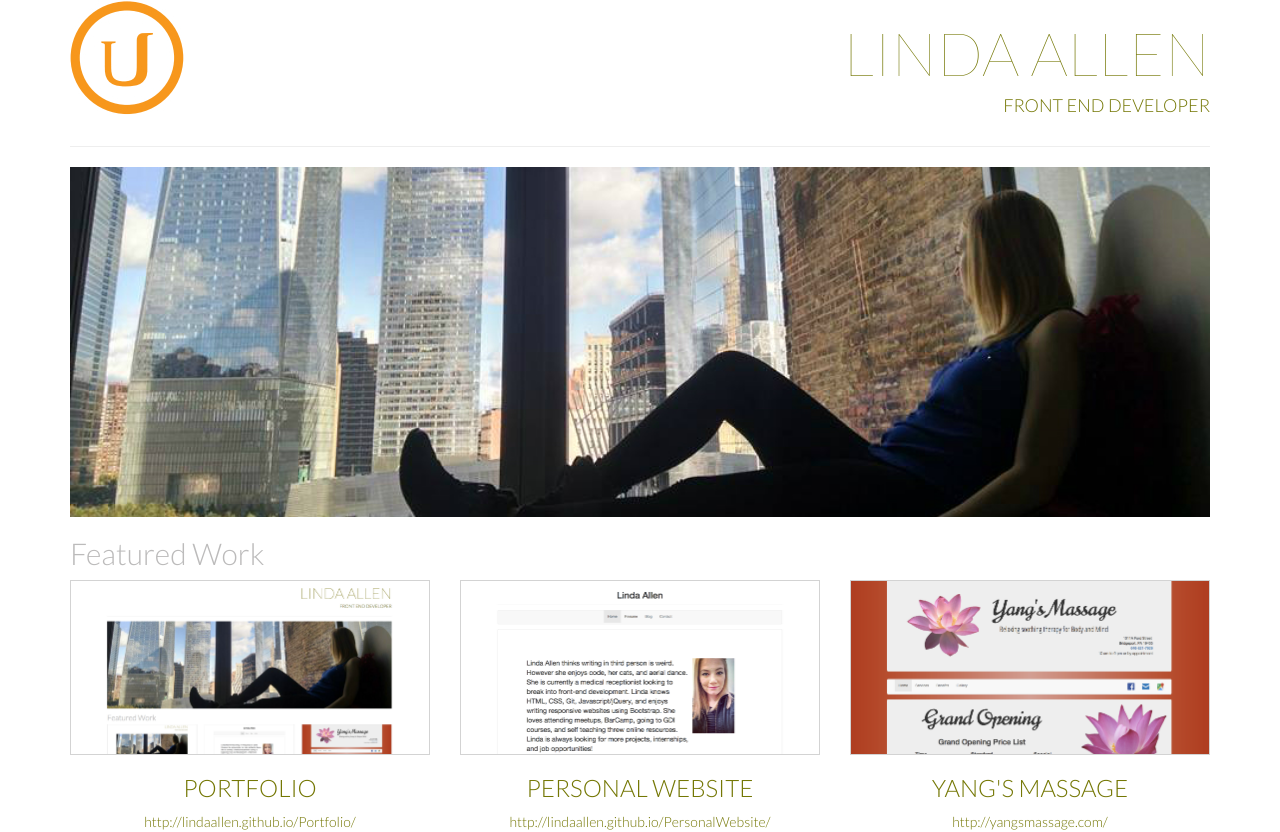
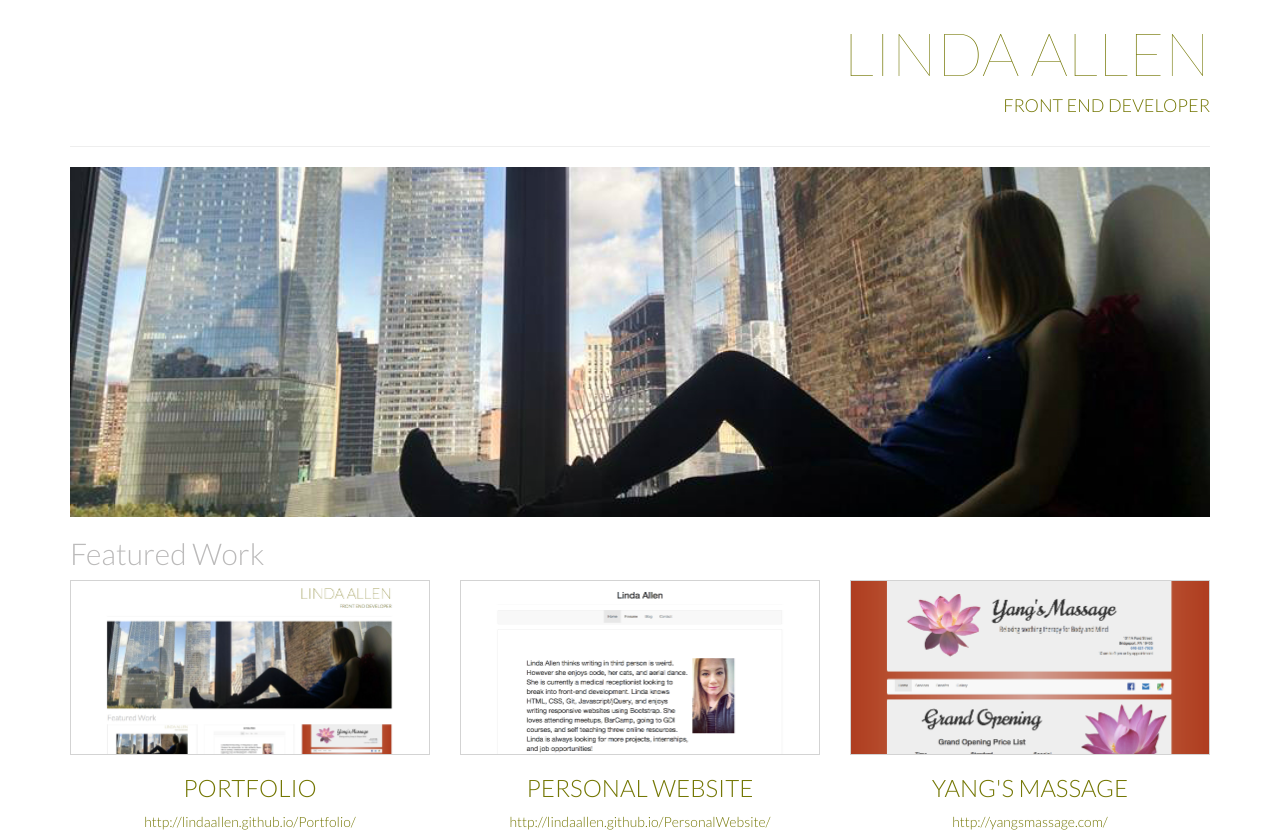
Before and after one commit to LindaAllen/Portfolio, a plain HTML site: page index.html in a window 1280 px wide. Drawn offline with nearby package versions, Linux system fonts and the light colour scheme.

Commit message:
Removed logo

```diff
--- a/index.html
+++ b/index.html
@@ -21,7 +21,7 @@
   <body>
   	<div class="container">
   		<div class="row">
-  			<div class="col-md-6"><img src="images/logo.jpg">
+  			<div class="col-md-6"><!-- <img src="images/logo.jpg"> -->
         </div>
   			<div class="col-md-6 text-right text-uppercase">
   				<h1 class="title-super text-thin text-shrink">Linda&nbsp;Allen</h1>
```
